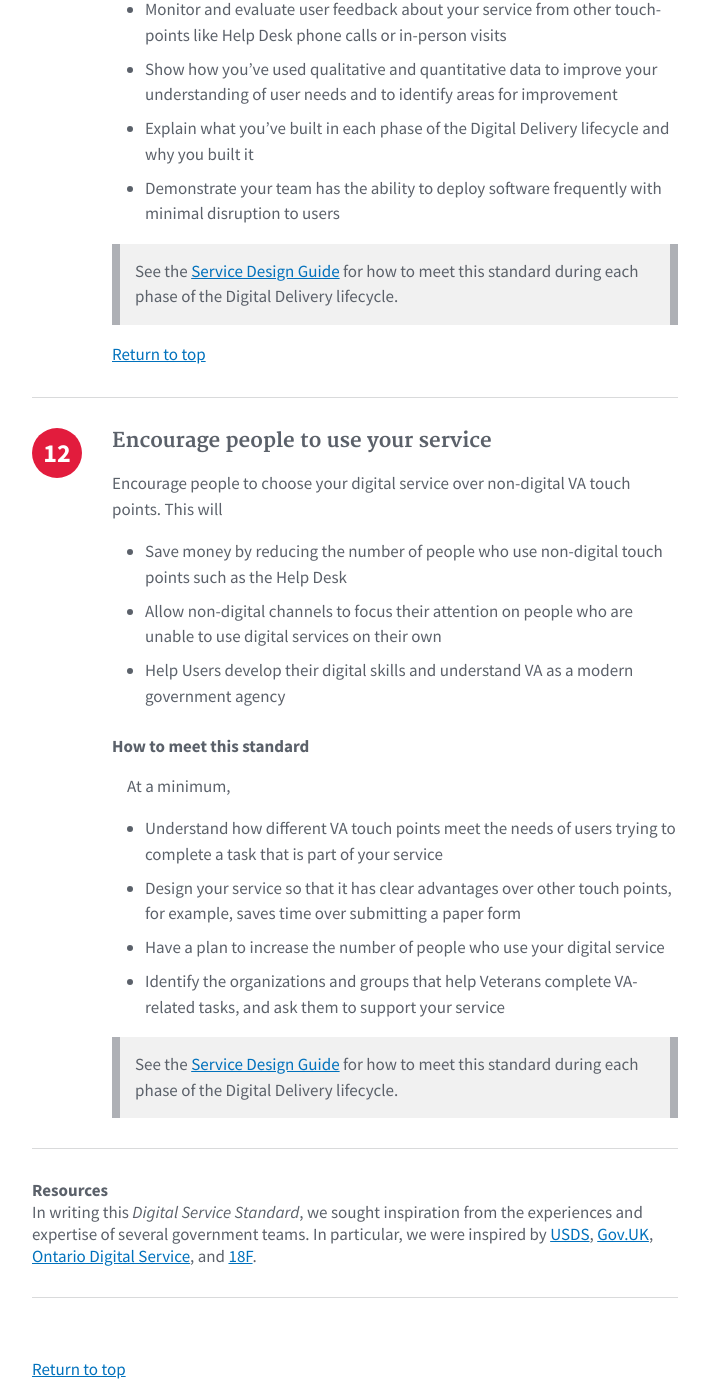
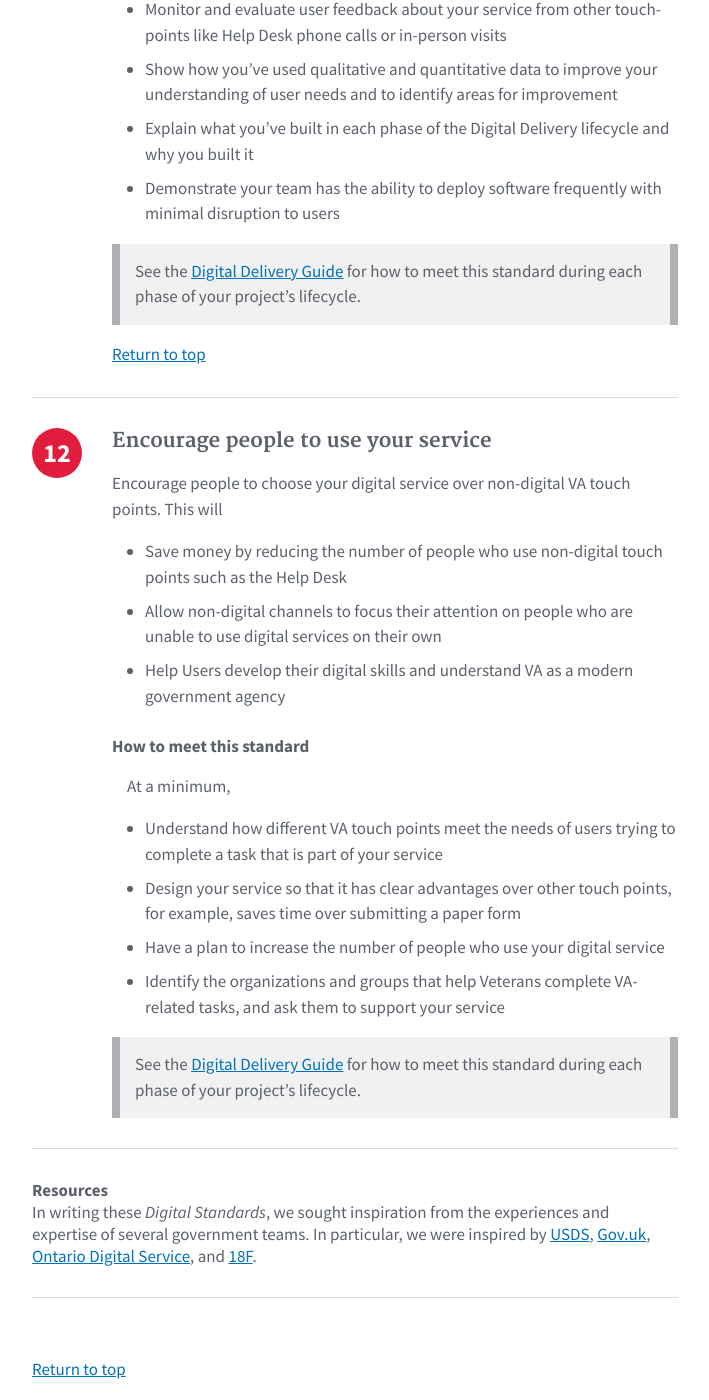
Before and after one commit to department-of-veterans-affairs/va-digital-service-handbook, a Jekyll site: the page built from _pages/digital-standards.md, in a window 1280 px wide and 1400 px high, scrolled down 10227 px. Shown: the whole window, without its empty margins (118-827 px from the left). Built offline with Jekyll 4.4.1, drawn with Linux system fonts in a browser that asks for light colours; nearby versions of some CDN libraries; some of the changed text lies outside the part shown.

Commit message:
adjust stds

```diff
--- a/_layouts/jump-menu.html
+++ b/_layouts/jump-menu.html
@@ -21,6 +21,9 @@ layout: page
 
       <b>Resources</b><br/>
 
+      In writing these <i>Digital Standards</i>, we sought inspiration from the experiences and expertise of several government teams. In particular, we were inspired by <a title="go to USDS" href="https://playbook.cio.gov/" target="_blank">USDS</a>, <a title="go to Gov.UK" href="https://www.gov.uk/service-manual/service-standard" target="_blank">Gov.uk</a>, <a title="go to Ontario Digital Service" href="https://www.ontario.ca/page/digital-service-standard" target="_blank">Ontario Digital Service</a>, and <a title="go to 18F" href="https://18f.gsa.gov/" target="_blank">18F</a>.
+
+<!--
     {% for item in site.data[page.resources-file] %}
 
       {{ item.intro }}
@@ -35,7 +38,7 @@ layout: page
       {% endfor %}
 
     {% endfor %}
-
+-->
     </div>
 {% endif %}
 
--- a/_pages/digital-standards.md
+++ b/_pages/digital-standards.md
@@ -31,7 +31,7 @@ jump-menu:
   - Encourage people to use your service
 #
 # Editable - displays at end of each standard
-seemore: See the <a title="Service Design Guide" href="service-design/">Service Design Guide</a> for how to meet this standard during each phase of the Digital Delivery lifecycle.
+seemore: See the <a title="Digital Delivery Guide" href="/va-digital-service-handbook/delivery">Digital Delivery Guide</a> for how to meet this standard during each phase of your project's lifecycle.
 #
 # If resources = yes, content from "data/[resources-file]" displays at bottom of page
 resources: yes
```
Also changed, not shown: _data/digital-standard-resources.yml (deleted, +0 -20 lines).
